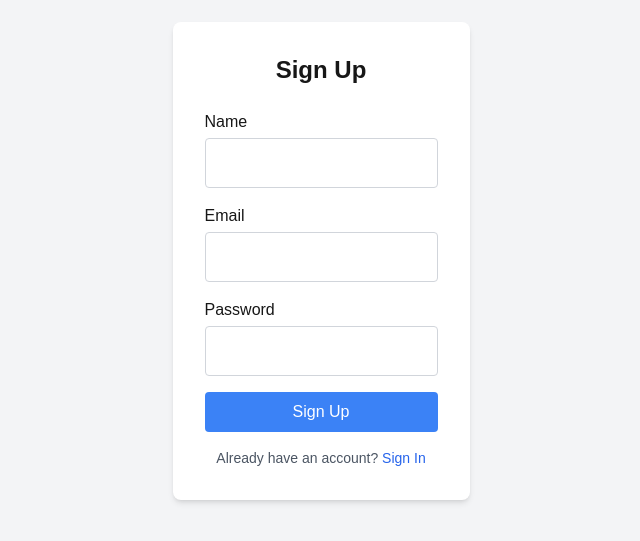
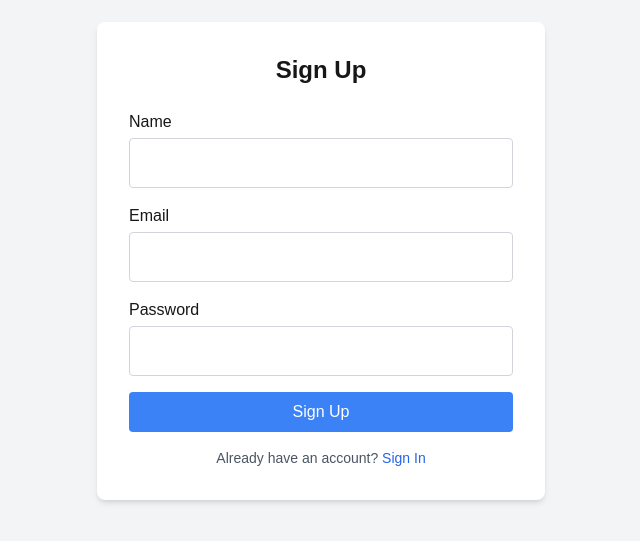
Before and after one commit to Irfanly/mycsd-event-hub, a Next.js app: page /signup in a window 1280 px wide. Shown: the part 139-680 px from the top of the page, without its empty margins (319-959 px from the left). Built offline with nearby package versions, Linux system fonts and the light colour scheme.

Commit message:
add min w

```diff
--- a/components/signUpForm.tsx
+++ b/components/signUpForm.tsx
@@ -74,7 +74,7 @@ export default function SignUpForm() {
           >
             Sign Up
           </button>
-          <div className="text-center text-sm text-gray-600">
+          <div className="text-center text-sm text-gray-600 min-w-[384px]">
             <p>
               Already have an account?{" "}
               <a href="/signin" className="text-blue-600 hover:underline">Sign In</a>
```
